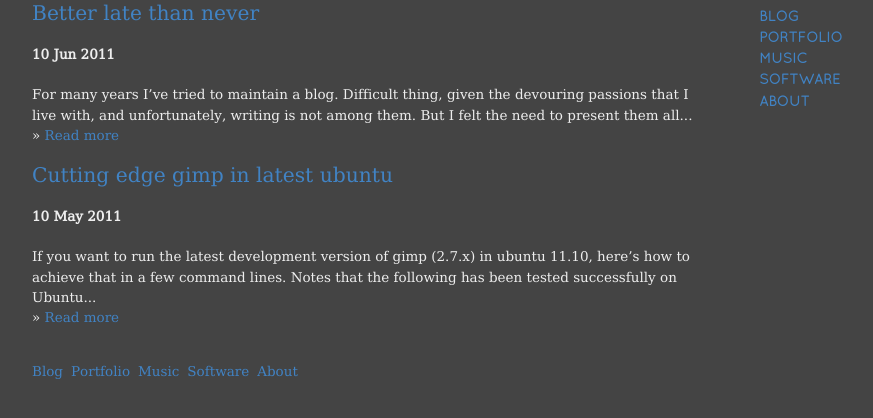
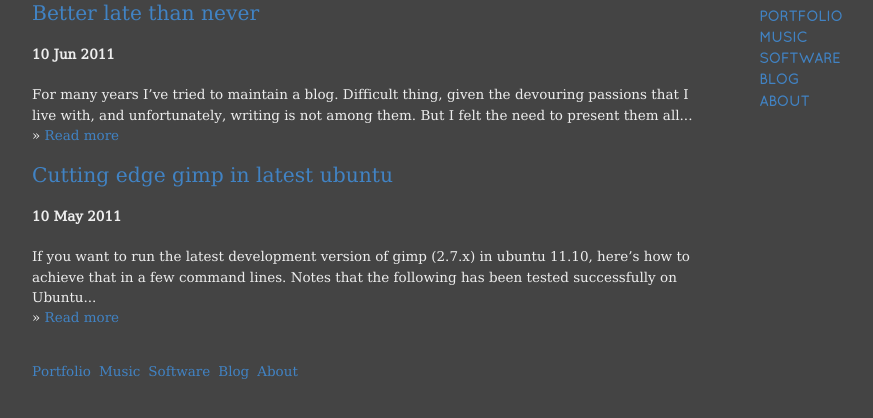
Before and after one commit to rigocl/zanshine.github.com, a Jekyll site: the page built from index.markdown, in a window 1280 px wide, cut to the strip 324-742 px from the top of the page. Shown: the whole strip, without its empty margins (128-1001 px from the left). Built offline with Jekyll 4.4.1, drawn with Linux system fonts in a browser that asks for light colours.

Commit message:
Fixed some XHTML problems

```diff
--- a/_includes/navigation.html
+++ b/_includes/navigation.html
@@ -1,7 +1,4 @@
-<ul id="main-menu">
-  <li>
-    <a href="/index.html">Blog</a>
-  </li>
+<ul class="navigation">
   <li>
     <a href="/portfolio.html">Portfolio</a>
   </li>
@@ -12,6 +9,9 @@
     <a href="https://github.com/zanshine" target="_blank">Software</a>
   </li>
   <li>
+    <a href="/index.html">Blog</a>
+  </li>
+  <li>
     <a href="/about.html">About</a>
   </li>
 </ul>
--- a/_layouts/main.html
+++ b/_layouts/main.html
@@ -1,20 +1,19 @@
-<!DOCTYPE html PUBLIC "-//W3C//DTD HTML 4.01//EN"
-"http://www.w3.org/TR/html4/strict.dtd">
-<html>
+<!DOCTYPE html PUBLIC "-//W3C//DTD XHTML 1.0 Transitional//EN" "http://www.w3.org/TR/xhtml1/DTD/xhtml1-transitional.dtd">
+<html xmlns="http://www.w3.org/1999/xhtml">
   <head>
-    <meta http-equiv="Content-type" content="text/html; charset=utf-8">
+    <meta http-equiv="Content-type" content="text/html; charset=utf-8" />
     <meta name="description" content="{{ page.description }} {{ site.description }}" />
     <title>{{ page.title }} - {{ site.title }} ({{ site.author }}) - {{ site.short_description }}</title>
     <link href="atom.xml" type="application/atom+xml" rel="alternate" title="Zanshine.com ATOM Feed" />
-    <link rel="stylesheet" type="text/css" href="/css/print.css"  media="print" charset="utf-8">
-    <link rel="stylesheet" type="text/css" href="/css/screen.css" media="screen,projection" charset="utf-8">
-    <link rel="stylesheet" type="text/css" href="/css/iphone.css" media="only screen and (max-device-width: 480px)" charset="utf-8">
+    <link rel="stylesheet" type="text/css" href="/css/print.css"  media="print" charset="utf-8" />
+    <link rel="stylesheet" type="text/css" href="/css/screen.css" media="screen,projection" charset="utf-8" />
+    <link rel="stylesheet" type="text/css" href="/css/iphone.css" media="only screen and (max-device-width: 480px)" charset="utf-8" />
     <!--[if lt IE 8]>
-      <link rel="stylesheet" type="text/css" href="/css/ie.css" media="screen, projection" charset="utf-8">
+      <link rel="stylesheet" type="text/css" href="/css/ie.css" media="screen, projection" charset="utf-8" />
     <![endif]-->
   </head>
   <body>
-    <a href="https://github.com/mojombo/jekyll" target="_blank"><img alt="Fork me on GitHub" src="http://s3.amazonaws.com/github/ribbons/forkme_right_red_aa0000.png" style="position: absolute; top: 0; right: 0; border: 0;"></a>
+    <a href="https://github.com/mojombo/jekyll" target="_blank"><img alt="Fork me on GitHub" src="http://s3.amazonaws.com/github/ribbons/forkme_right_red_aa0000.png" style="position: absolute; top: 0; right: 0; border: 0;" /></a>
     <div id="container">
 
       <!-- header -->
@@ -33,7 +32,7 @@
       </div>
 
       <!-- navigation -->
-      <div id="navigation">
+      <div id="sidebar">
         {% include navigation.html %}
       </div>
 
```
Also changed, not shown: _lib/sass/src/screen.sass (+5 -5 lines), css/screen.css.
